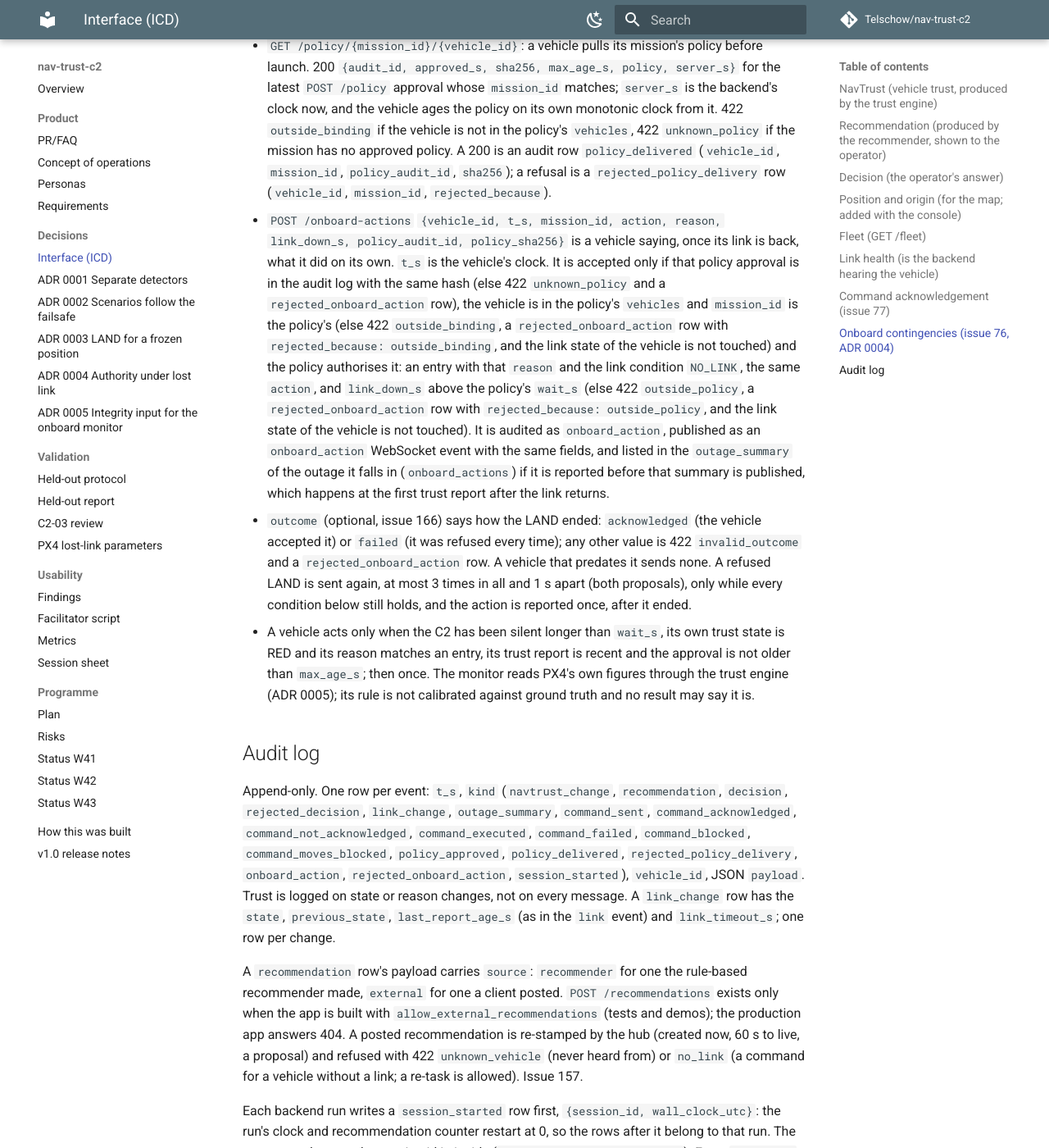
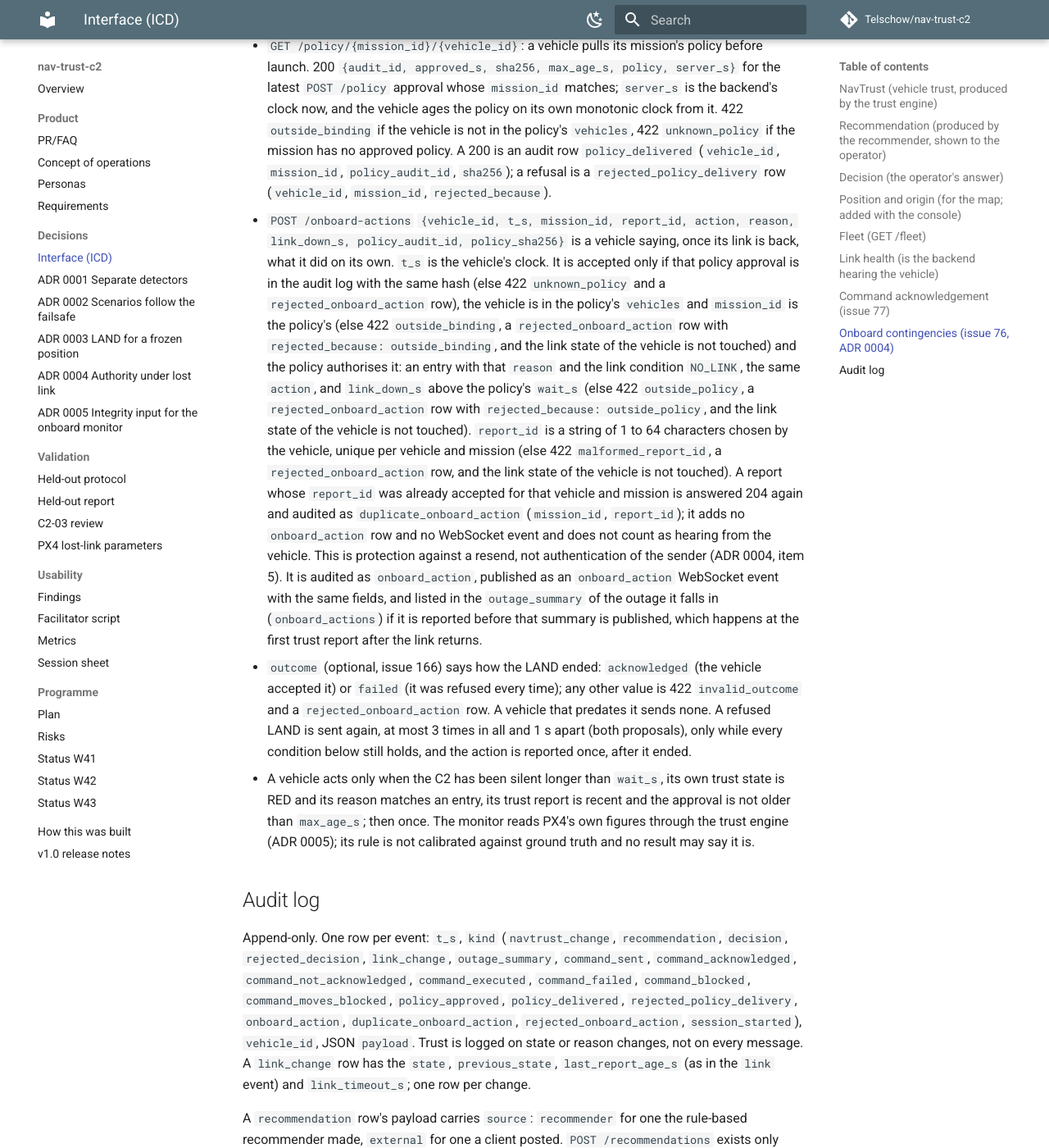
Before and after one commit to Telschow/nav-trust-c2, an MkDocs documentation site: the page built from docs/ICD.md, in a window 1280 px wide and 1400 px high, scrolled down 5616 px. Shown: the whole window at 82% size. Built offline with MkDocs 1.6.1 and Material for MkDocs 9.7.7, drawn with Linux system fonts in a browser that asks for light colours; comment, search, counter and statistics services are not loaded.

Commit message:
ICD: report_id and duplicate_onboard_action on /onboard-actions (#204)
Co-Authored-By: Claude Sonnet 5.5 <noreply@anthropic.com>
Claude-Session: https://claude.ai/code/session_011kcqHUZjPWFkvCYetNVudV

```diff
--- a/docs/ICD.md
+++ b/docs/ICD.md
@@ -174,7 +174,7 @@ policy; a vehicle's onboard monitor may LAND on it when the C2 cannot be reached
   the policy's `vehicles`, 422 `unknown_policy` if the mission has no approved policy. A 200 is an
   audit row `policy_delivered` (`vehicle_id`, `mission_id`, `policy_audit_id`, `sha256`); a refusal
   is a `rejected_policy_delivery` row (`vehicle_id`, `mission_id`, `rejected_because`).
-- `POST /onboard-actions` `{vehicle_id, t_s, mission_id, action, reason, link_down_s,
+- `POST /onboard-actions` `{vehicle_id, t_s, mission_id, report_id, action, reason, link_down_s,
   policy_audit_id, policy_sha256}` is a vehicle saying, once its link is back, what it did on its own. `t_s` is
   the vehicle's clock. It is accepted only if that policy approval is in the audit log with the
   same hash (else 422 `unknown_policy` and a `rejected_onboard_action` row), the vehicle is in
@@ -183,7 +183,13 @@ policy; a vehicle's onboard monitor may LAND on it when the C2 cannot be reached
   vehicle is not touched) and the policy authorises it: an entry with that `reason` and the link condition `NO_LINK`, the same `action`,
   and `link_down_s` above the policy's `wait_s` (else 422 `outside_policy`, a
   `rejected_onboard_action` row with `rejected_because: outside_policy`, and the link state of the
-  vehicle is not touched). It is audited as
+  vehicle is not touched). `report_id` is a string of 1 to 64 characters chosen by the vehicle,
+  unique per vehicle and mission (else 422 `malformed_report_id`, a `rejected_onboard_action` row,
+  and the link state of the vehicle is not touched). A report whose `report_id` was already
+  accepted for that vehicle and mission is answered 204 again and audited as
+  `duplicate_onboard_action` (`mission_id`, `report_id`); it adds no `onboard_action` row and no
+  WebSocket event and does not count as hearing from the vehicle. This is protection against a
+  resend, not authentication of the sender (ADR 0004, item 5). It is audited as
   `onboard_action`, published as an `onboard_action` WebSocket event with the same fields, and
   listed in the `outage_summary` of the outage it falls in (`onboard_actions`) if it is reported
   before that summary is published, which happens at the first trust report after the link returns.
@@ -202,7 +208,8 @@ Append-only. One row per event: `t_s`, `kind` (`navtrust_change`, `recommendatio
 `decision`, `rejected_decision`, `link_change`, `outage_summary`, `command_sent`,
 `command_acknowledged`, `command_not_acknowledged`, `command_executed`, `command_failed`,
 `command_blocked`, `command_moves_blocked`, `policy_approved`, `policy_delivered`,
-`rejected_policy_delivery`, `onboard_action`, `rejected_onboard_action`,
+`rejected_policy_delivery`, `onboard_action`, `duplicate_onboard_action`,
+`rejected_onboard_action`,
 `session_started`), `vehicle_id`, JSON `payload`. Trust is logged on
 state or reason changes, not on every message. A `link_change` row has the `state`,
 `previous_state`, `last_report_age_s` (as in the `link` event) and `link_timeout_s`; one row per
```
